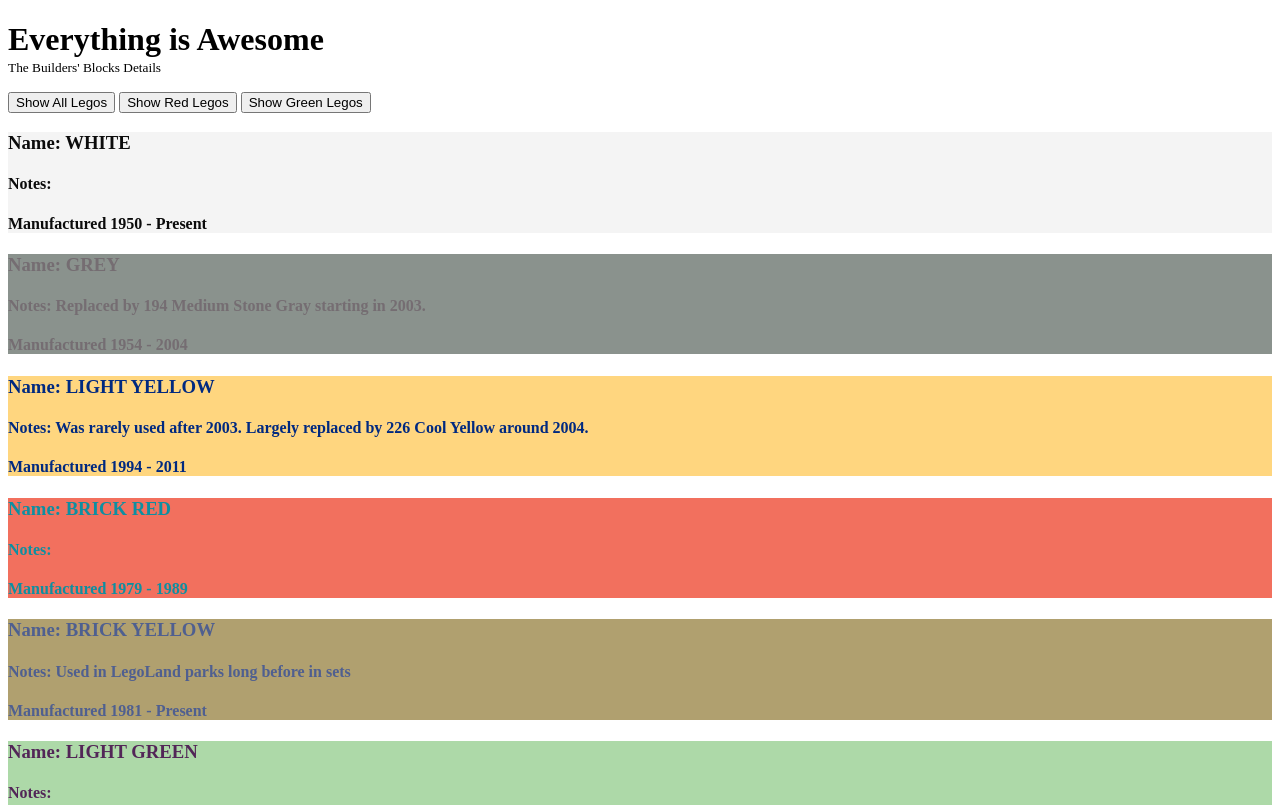
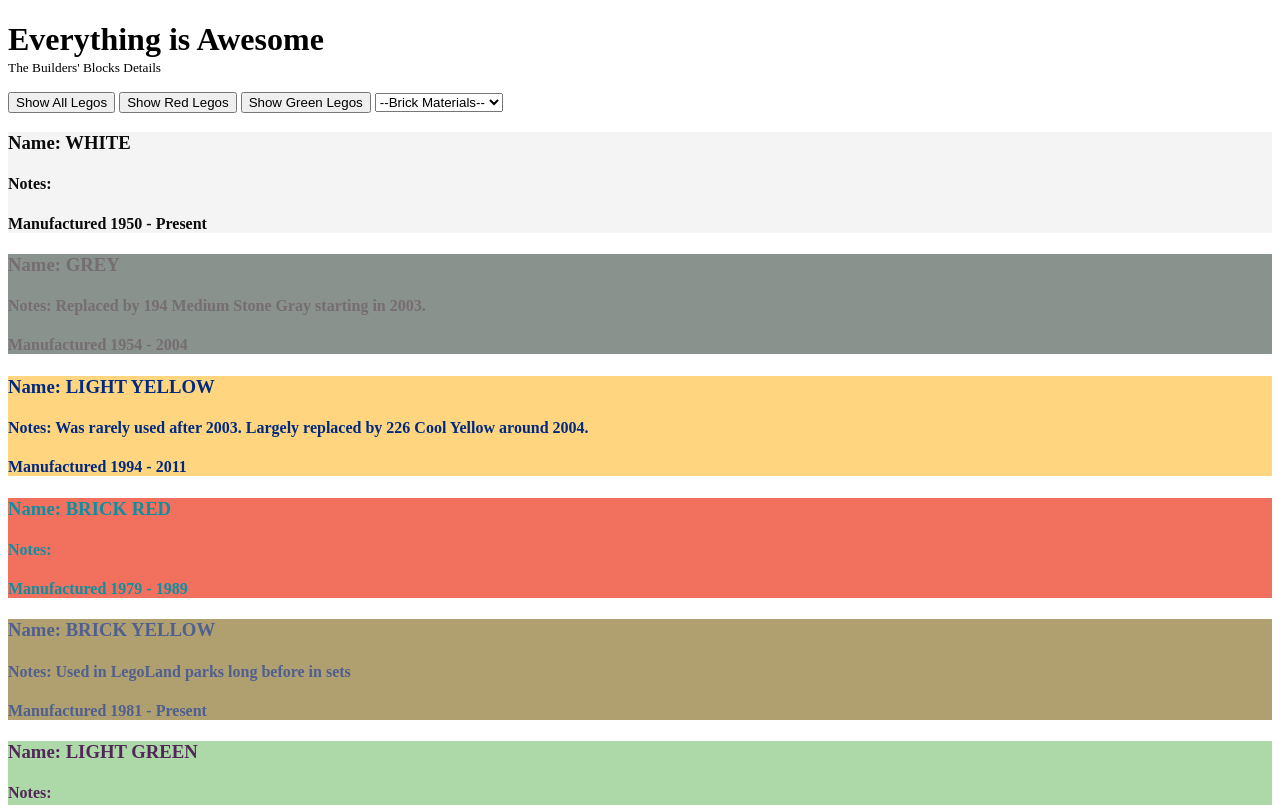
Before and after one commit to nss-day-cohort-47/everything-is-awesome-brandonjon26, a plain HTML site: page index.html in a window 1280 px wide. Shown: the top 805 px of the page. Drawn offline with Linux system fonts and the light colour scheme.

Commit message:
added drop down to filter materials

```diff
--- a/index.html
+++ b/index.html
@@ -15,6 +15,19 @@
       <button id="showAll">Show All Legos</button>
       <button id="showRed">Show Red Legos</button>
       <button id="showGreen">Show Green Legos</button>
+      <select name="materials" id="material-select">
+        <option value="None">--Brick Materials--</option>
+        <option value="Solid">Solid</option>
+        <option value="Transparent">Transparent</option>
+        <option value="Pearl">Pearl</option>
+        <option value="Chrome">Chrome</Cption>
+        <option value="Metallic">Metallic</Mption>
+        <option value="Milky">Milky</option>
+        <option value="Speckle">Speckle</Sption>
+        <option value="Ink">Ink</Iption>
+        <option value="Process">Process</Pption>
+        <option value="Modulex">Modulex</Mption>
+    </select>
     </nav>
   </header>
   <main>
--- a/scripts/main.js
+++ b/scripts/main.js
@@ -20,6 +20,17 @@
 	}
 })
 
+navElement.addEventListener("change", (event) => {
+	if (event.target.id === "material-select") {
+		const materials = document.querySelector("#material-select").value
+		if (materials === "None") {
+			makeLegoList(useLegos())
+		} else {
+			filterLegos(materials)
+		}
+	}
+})
+
 const filterLegos = (whatFilter) => {
 	const filterArray = useLegos().filter(singleLego => {
 		if (singleLego.LegoName.includes(whatFilter)) {
```
